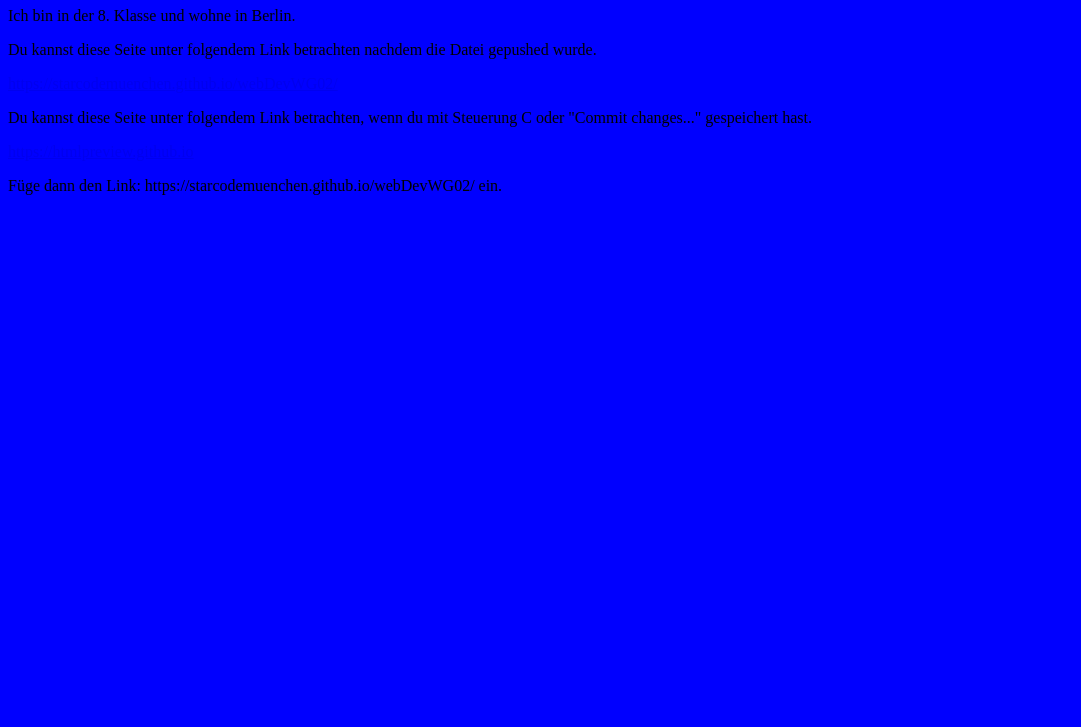
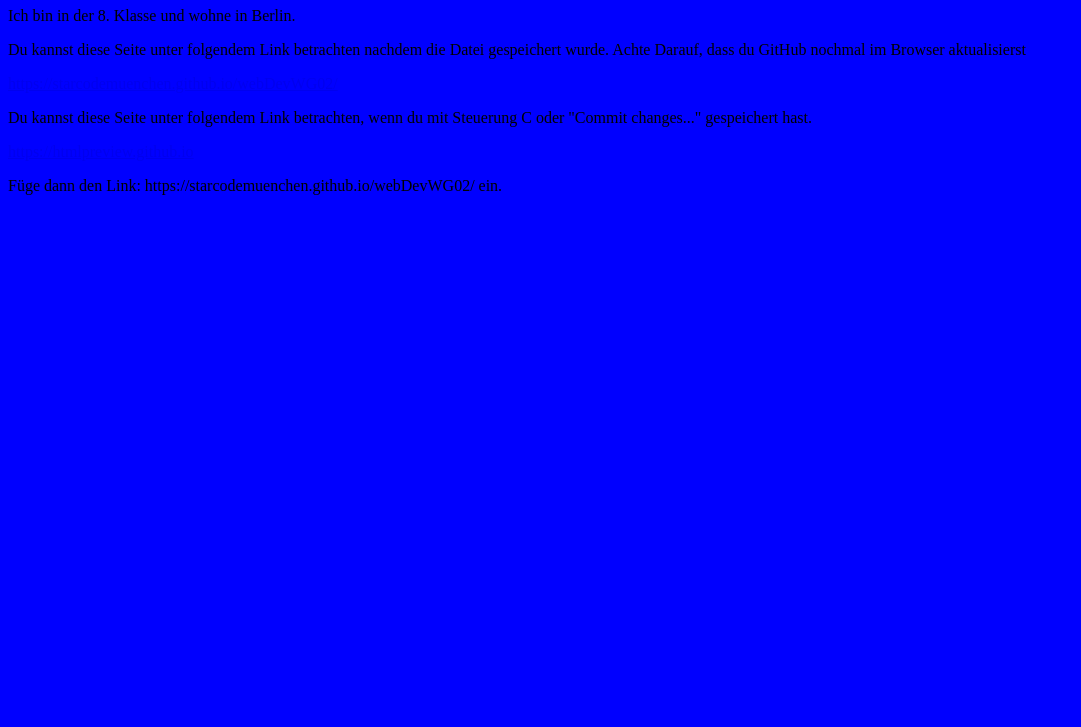
Before and after one commit to starcodeMuenchen/webDevWG02, a plain HTML site: page index.html in a window 1280 px wide. Shown: the part 73-800 px from the top of the page, without its empty margins (0-1081 px from the left). Drawn offline with Linux system fonts and the light colour scheme.

Commit message:
Update index.html

```diff
--- a/index.html
+++ b/index.html
@@ -11,7 +11,7 @@
 <body>
     <h1>Martina Mustermann</h1>
     <p>Ich bin in der 8. Klasse und wohne in Berlin.</p>
-    <p> Du kannst diese Seite unter folgendem Link betrachten nachdem die Datei gepushed wurde.<p>
+    <p> Du kannst diese Seite unter folgendem Link betrachten nachdem die Datei gespeichert wurde. Achte Darauf, dass du GitHub nochmal im Browser aktualisierst<p>
     <a href="https://starcodemuenchen.github.io/webDevWG02/"> https://starcodemuenchen.github.io/webDevWG02/ </a>
 
    <p> Du kannst diese Seite unter folgendem Link betrachten, wenn du mit Steuerung C oder "Commit changes..." gespeichert hast.<p>
```
